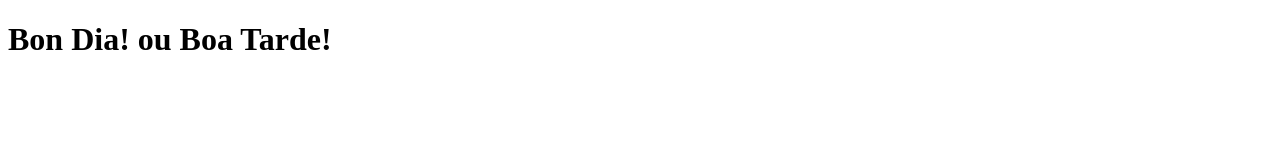
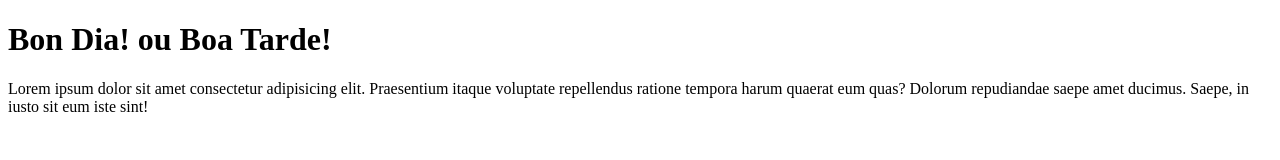
Before and after one commit to Luxvras/Aprendendo, a plain HTML site: page index.html in a window 1280 px wide. Drawn offline with Linux system fonts and the light colour scheme.

Commit message:
add lorem

```diff
--- a/index.html
+++ b/index.html
@@ -8,5 +8,7 @@
 </head>
 <body>
     <h1> Bon Dia! ou Boa Tarde!</h1>
+    <p>Lorem ipsum dolor sit amet consectetur adipisicing elit. Praesentium itaque voluptate repellendus
+     ratione tempora harum quaerat eum quas? Dolorum repudiandae saepe amet ducimus. Saepe, in iusto sit eum iste sint!</p>
 </body>
 </html>
```
